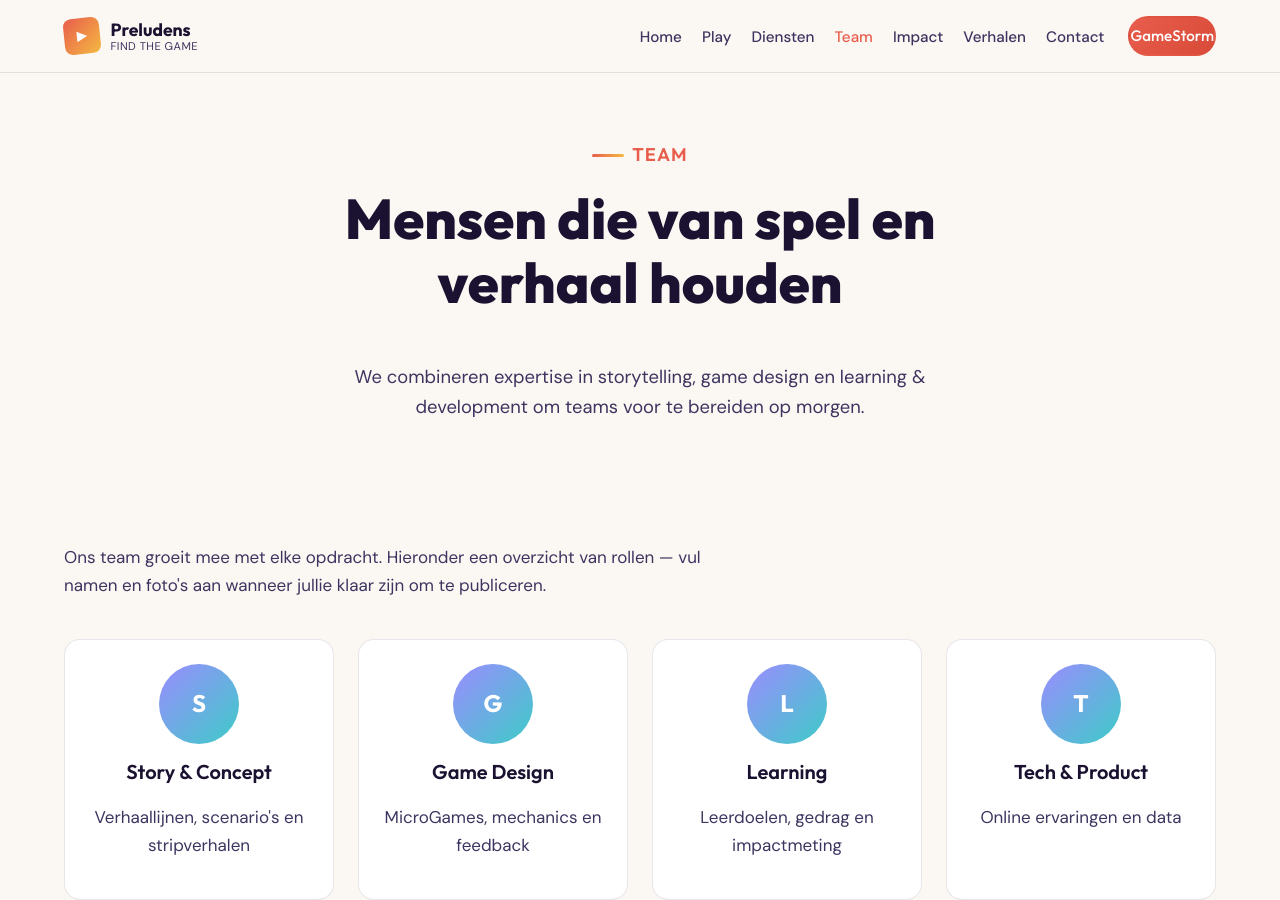
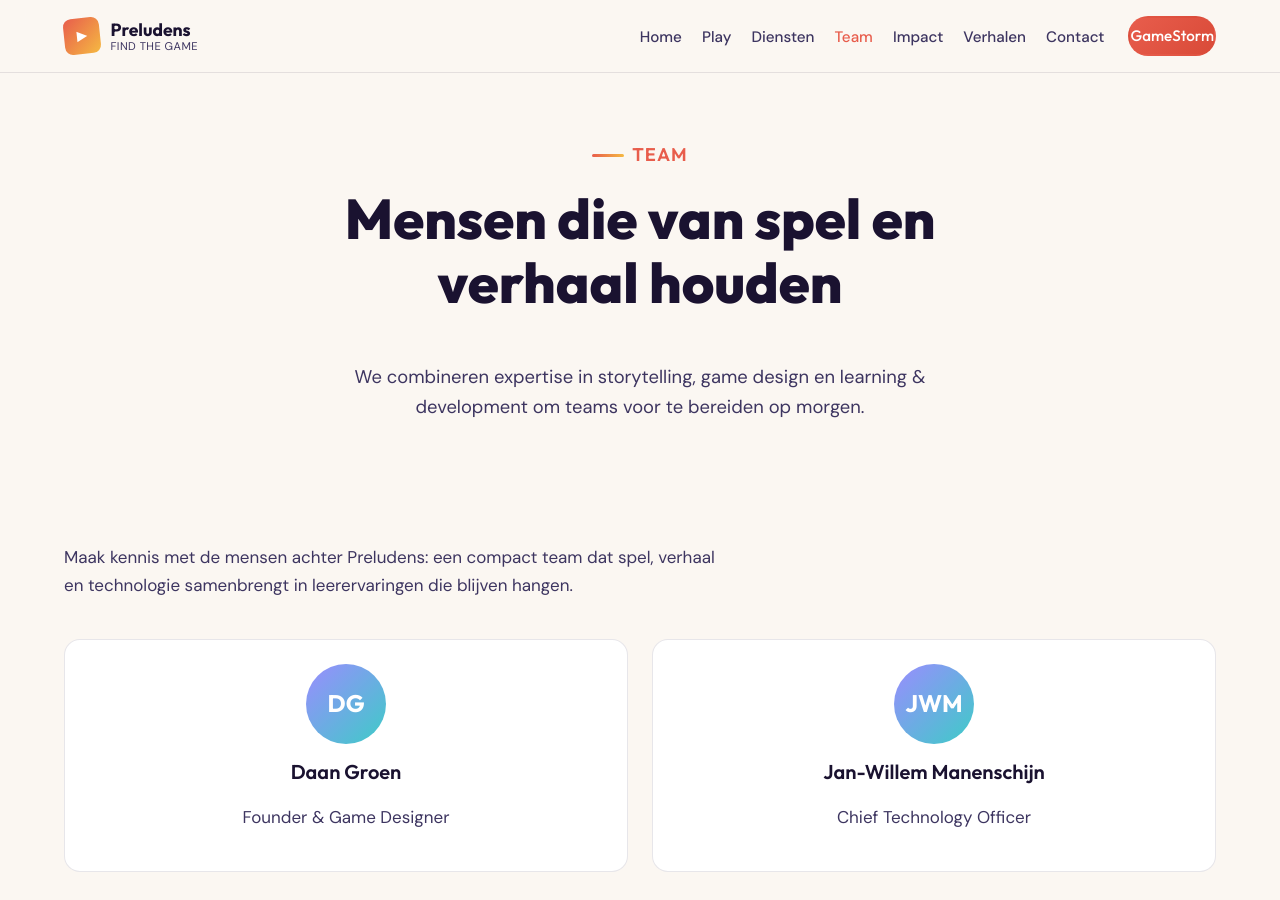
Before and after one commit to Preludens/preludens-website, a Jekyll site: the page built from team/index.md, in a window 1280 px wide and 900 px high. Built offline with Jekyll 4.4.1, drawn with Linux system fonts in a browser that asks for light colours.

Commit message:
Add Preludens team members
Co-authored-by: Jan-Willem Manenschijn <github@manenschijn.com>

```diff
--- a/assets/css/main.scss
+++ b/assets/css/main.scss
@@ -691,7 +691,7 @@ p { margin: 0 0 var(--space-sm); }
   &--wide { max-width: none; }
 }
 
-/* Team placeholder */
+/* Team */
 .team-grid {
   display: grid;
   gap: var(--space-md);
--- a/team/index.md
+++ b/team/index.md
@@ -18,28 +18,18 @@ permalink: /team/
 <section class="section">
   <div class="container">
     <p class="prose">
-      Ons team groeit mee met elke opdracht. Hieronder een overzicht van rollen — vul namen en foto's aan wanneer jullie klaar zijn om te publiceren.
+      Maak kennis met de mensen achter Preludens: een compact team dat spel, verhaal en technologie samenbrengt in leerervaringen die blijven hangen.
     </p>
     <div class="team-grid" style="margin-top: var(--space-lg);">
       <div class="team-member">
-        <div class="avatar" aria-hidden="true">S</div>
-        <h3>Story &amp; Concept</h3>
-        <p>Verhaallijnen, scenario's en stripverhalen</p>
+        <div class="avatar" aria-hidden="true">DG</div>
+        <h3>Daan Groen</h3>
+        <p>Founder &amp; Game Designer</p>
       </div>
       <div class="team-member">
-        <div class="avatar" aria-hidden="true">G</div>
-        <h3>Game Design</h3>
-        <p>MicroGames, mechanics en feedback</p>
-      </div>
-      <div class="team-member">
-        <div class="avatar" aria-hidden="true">L</div>
-        <h3>Learning</h3>
-        <p>Leerdoelen, gedrag en impactmeting</p>
-      </div>
-      <div class="team-member">
-        <div class="avatar" aria-hidden="true">T</div>
-        <h3>Tech &amp; Product</h3>
-        <p>Online ervaringen en data</p>
+        <div class="avatar" aria-hidden="true">JWM</div>
+        <h3>Jan-Willem Manenschijn</h3>
+        <p>Chief Technology Officer</p>
       </div>
     </div>
     <p style="margin-top: var(--space-lg);">
```
